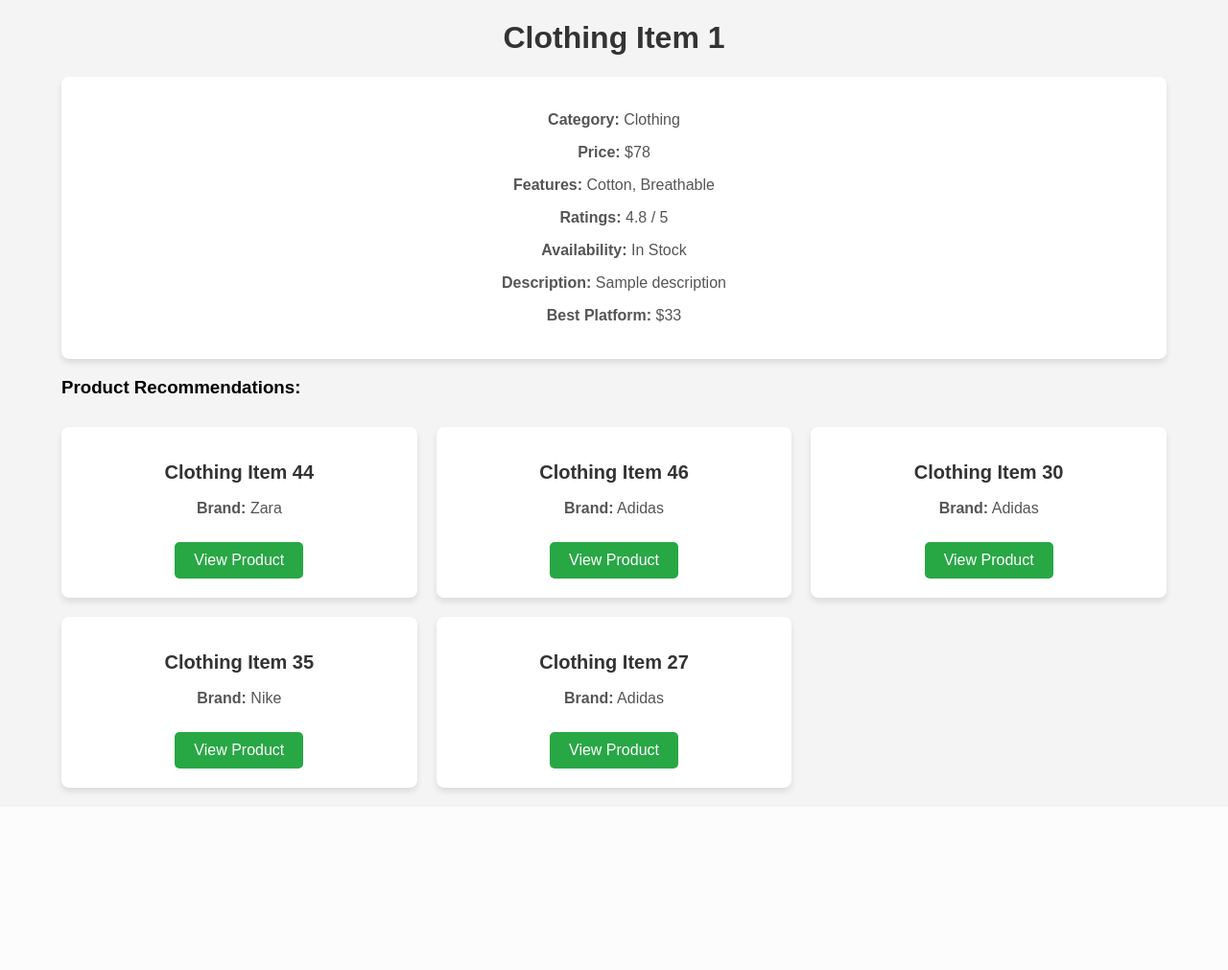
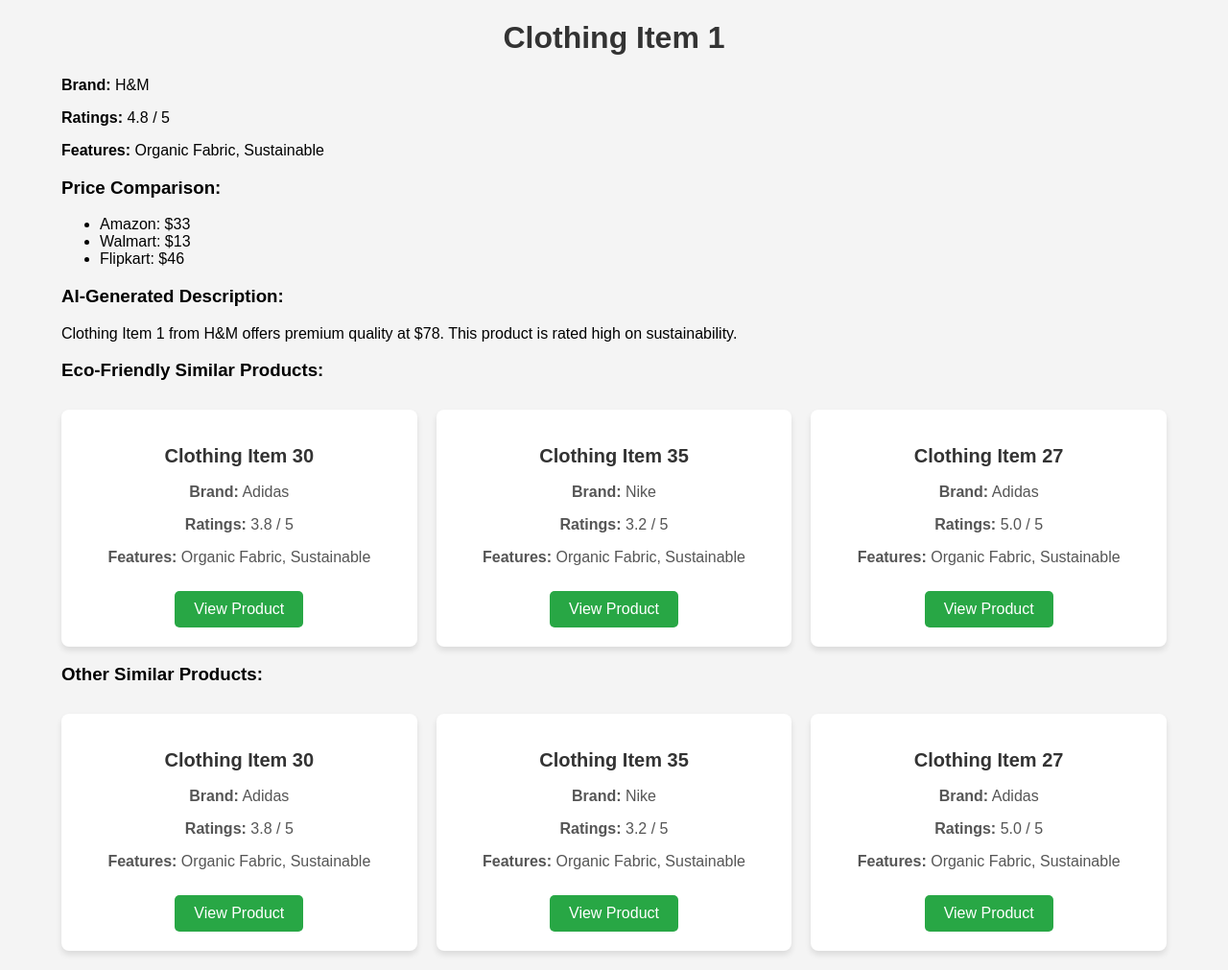
Before and after one commit to harishh1906/Smart_shopping_Assistant_AI, a Flask app: page /product/1 in a window 1280 px wide. Shown: the whole page at 96% size. Before the commit the page ends 828 px from the top, so only its background shows below. Run offline with Flask 3, Linux system fonts and the light colour scheme.

Commit message:
Added eco-friendly recommendations and updated UI

```diff
--- a/app.py
+++ b/app.py
@@ -2,9 +2,9 @@
 import numpy as np
 import pandas as pd
 import random
+import os
 from sklearn.decomposition import PCA
 from sklearn.metrics.pairwise import cosine_similarity
-from wordcloud import WordCloud
 
 app = Flask(__name__)
 
@@ -18,9 +18,15 @@
     'walmart_price': np.random.randint(10, 100, 50),
     'flipkart_price': np.random.randint(10, 100, 50),
     'ratings': [round(random.uniform(3, 5), 1) for _ in range(50)],
-    'description': ["Sample description" for _ in range(50)],
-    'features': ["Cotton, Breathable" for _ in range(50)]
+    'features': [random.choice(['Cotton, Breathable', 'Recycled Material, Eco-friendly', 'Organic Fabric, Sustainable']) for _ in range(50)]
 })
+
+# Tag eco-friendly products
+def is_eco_friendly(features):
+    eco_keywords = ['eco-friendly', 'sustainable', 'recycled', 'organic']
+    return any(keyword in features.lower() for keyword in eco_keywords)
+
+products['eco_friendly'] = products['features'].apply(is_eco_friendly)
 
 # ML Model for Recommendations (PCA & Cosine Similarity)
 product_features = np.random.rand(50, 5)
@@ -33,34 +39,42 @@
     scores = list(enumerate(similarity_matrix[idx]))
     scores = sorted(scores, key=lambda x: x[1], reverse=True)
     recommendations = [products.iloc[i[0]] for i in scores[1:top_n+1]]
-    return recommendations
+
+    # Filter recommendations to only include eco-friendly products
+    eco_friendly_recommendations = [rec for rec in recommendations if rec['eco_friendly']]
+
+    return eco_friendly_recommendations
 
 @app.route('/')
 def home():
     query = request.args.get('query', '')
-    filtered_products = products[products['name'].str.contains(query, case=False, na=False)]
+    filtered_products = products[products['name'].str.contains(query, case=False)]
     return render_template('index.html', products=filtered_products.to_dict(orient='records'))
-
-@app.route('/compare', methods=['POST'])
-def compare_prices():
-    selected_ids = request.json.get('selected_ids', [])
-    selected_products = products[products['id'].isin(selected_ids)]
-    return jsonify(selected_products.to_dict(orient='records'))
 
 @app.route('/product/<int:product_id>')
 def product_details(product_id):
     product = products.loc[products['id'] == product_id].iloc[0]
     recommendations = get_recommendations(product_id)
-    return render_template('product_details.html', product=product, recommendations=recommendations)
+
+    # Get eco-friendly recommendations (similar products)
+    eco_friendly_recommendations = [rec for rec in recommendations if rec['eco_friendly']]
+
+    return render_template('product_details.html',
+                           product=product,
+                           recommendations=recommendations,
+                           eco_friendly_recommendations=eco_friendly_recommendations)
 
 @app.route('/generate_description/<int:product_id>')
 def generate_description(product_id):
     product = products.iloc[product_id]
     text = f"{product['name']} from {product['brand']} offers premium quality at ${product['price']}. "
-    text += "This product is rated high on sustainability."
-    wordcloud = WordCloud(width=400, height=200).generate(text)
-    wordcloud.to_file("static/wordcloud.png")
-    return jsonify({'description': text, 'wordcloud': 'static/wordcloud.png'})
+    text += "This product is rated high on sustainability." if product['eco_friendly'] else "A standard fashion choice."
+    return jsonify({'description': text})
+
+@app.route('/eco_friendly')
+def eco_friendly():
+    eco_friendly_products = products[products['eco_friendly']]
+    return render_template('eco_friendly.html', products=eco_friendly_products.to_dict(orient='records'))
 
 if __name__ == '__main__':
     app.run(debug=True)
--- a/requirements.txt
+++ b/requirements.txt
@@ -1,6 +1,7 @@
 flask
 numpy
 pandas
+matplotlib
 scikit-learn
-matplotlib
 wordcloud
+textblob
--- a/templates/product_details.html
+++ b/templates/product_details.html
@@ -3,34 +3,61 @@
 <head>
     <meta charset="UTF-8">
     <meta name="viewport" content="width=device-width, initial-scale=1.0">
-    <title>{{ product['name'] }} - Product Details</title>
+    <title>Product Details</title>
     <link rel="stylesheet" href="{{ url_for('static', filename='styles.css') }}">
 </head>
 <body>
     <div class="container">
         <h1>{{ product['name'] }}</h1>
+        <p><strong>Brand:</strong> {{ product['brand'] }}</p>
+        <p><strong>Ratings:</strong> {{ product['ratings'] }} / 5</p>
+        <p><strong>Features:</strong> {{ product['features'] }}</p>
 
-        <!-- Product Details -->
-        <div class="product-card">
-            <p><strong>Category:</strong> Clothing</p>
-            <p><strong>Price:</strong> ${{ product['price'] }}</p>
-            <p><strong>Features:</strong> {{ product['features'] }}</p>
-            <p><strong>Ratings:</strong> {{ product['ratings'] }} / 5</p>
-            <p><strong>Availability:</strong> In Stock</p>
-            <p><strong>Description:</strong> {{ product['description'] }}</p>
-            <p><strong>Best Platform:</strong> ${{ product['amazon_price'] }}</p>
-        </div>
+        <h3>Price Comparison:</h3>
+        <ul>
+            <li>Amazon: <span class="price" data-price="{{ product['amazon_price'] }}">${{ product['amazon_price'] }}</span></li>
+            <li>Walmart: <span class="price" data-price="{{ product['walmart_price'] }}">${{ product['walmart_price'] }}</span></li>
+            <li>Flipkart: <span class="price" data-price="{{ product['flipkart_price'] }}">${{ product['flipkart_price'] }}</span></li>
+        </ul>
 
-        <h3>Product Recommendations:</h3>
+        <!-- AI-Generated Description -->
+        <h3>AI-Generated Description:</h3>
+        <p id="generated-description">Loading...</p>
+
+        <!-- Eco-Friendly Recommendations -->
+        <h3>Eco-Friendly Similar Products:</h3>
         <div class="product-cards">
-            {% for recommendation in recommendations %}
+            {% for eco_product in eco_friendly_recommendations %}
                 <div class="product-card">
-                    <h2>{{ recommendation['name'] }}</h2>
-                    <p><strong>Brand:</strong> {{ recommendation['brand'] }}</p>
-                    <a href="/product/{{ recommendation['id'] }}" class="view-product-button">View Product</a>
+                    <h2>{{ eco_product['name'] }}</h2>
+                    <p><strong>Brand:</strong> {{ eco_product['brand'] }}</p>
+                    <p><strong>Ratings:</strong> {{ eco_product['ratings'] }} / 5</p>
+                    <p><strong>Features:</strong> {{ eco_product['features'] }}</p>
+                    <a href="/product/{{ eco_product['id'] }}" class="view-product-button">View Product</a>
                 </div>
             {% endfor %}
         </div>
-    </div>
+
+        <!-- Other Recommended Products (Non-Eco-Friendly) -->
+        <h3>Other Similar Products:</h3>
+        <div class="product-cards">
+            {% for similar_product in recommendations %}
+                <div class="product-card">
+                    <h2>{{ similar_product['name'] }}</h2>
+                    <p><strong>Brand:</strong> {{ similar_product['brand'] }}</p>
+                    <p><strong>Ratings:</strong> {{ similar_product['ratings'] }} / 5</p>
+                    <p><strong>Features:</strong> {{ similar_product['features'] }}</p>
+                    <a href="/product/{{ similar_product['id'] }}" class="view-product-button">View Product</a>
+                </div>
+            {% endfor %}
+        </div>
+
+    <script>
+        fetch("/generate_description/{{ product['id'] }}")
+            .then(response => response.json())
+            .then(data => {
+                document.getElementById("generated-description").innerText = data.description;
+            });
+    </script>
 </body>
 </html>
```
Also changed, not shown: templates/eco_friendly.html (added, +32 -0 lines), templates/index.html (+19 -41 lines), README.md (added), static/wordcloud.png.
